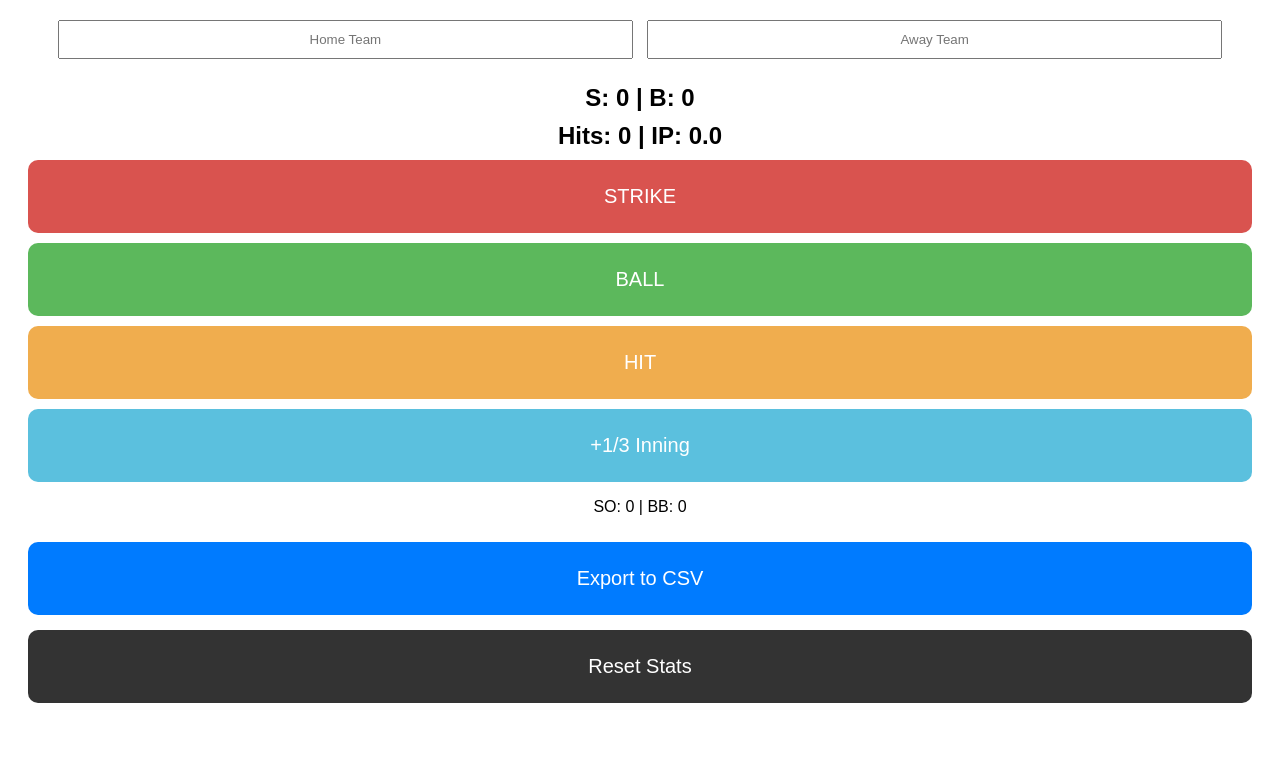
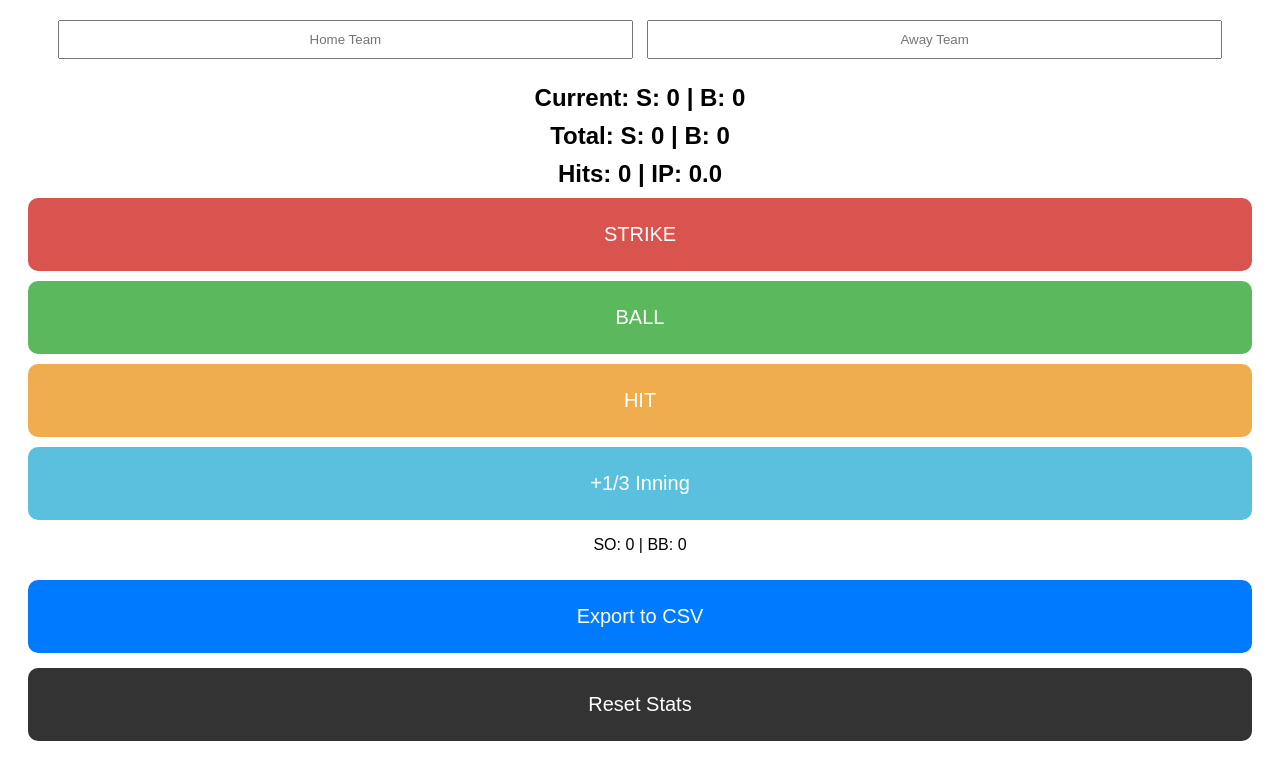
Before and after one commit to Osvelazq/Pitch-Count, a plain HTML site: page index.html in a window 1280 px wide. Shown: the part 72-841 px from the top of the page. Before the commit the page ends 803 px from the top, so only its background shows below. Drawn offline with Linux system fonts and the light colour scheme.

Commit message:
Enhance stats display and localStorage handling

```diff
--- a/index.html
+++ b/index.html
@@ -26,7 +26,8 @@
         <input type="text" id="awayTeam" placeholder="Away Team" oninput="saveTeams()">
     </div>
 
-    <div class="stats">S: <span id="s">0</span> | B: <span id="b">0</span></div>
+    <div class="stats">Current: S: <span id="s">0</span> | B: <span id="b">0</span></div>
+    <div class="stats">Total: S: <span id="ts">0</span> | B: <span id="tb">0</span></div>
     <div class="stats">Hits: <span id="h">0</span> | IP: <span id="ip">0.0</span></div>
 
     <div class="button-container">
@@ -42,37 +43,37 @@
     <button id="resetBtn" onclick="reset()">Reset Stats</button>
 
     <script>
-        // Initialize variables safely
         let s = parseInt(localStorage.getItem('s')) || 0;
         let b = parseInt(localStorage.getItem('b')) || 0;
+        let ts = parseInt(localStorage.getItem('ts')) || 0;
+        let tb = parseInt(localStorage.getItem('tb')) || 0;
         let h = parseInt(localStorage.getItem('h')) || 0;
         let ip = parseFloat(localStorage.getItem('ip')) || 0;
         let so = parseInt(localStorage.getItem('so')) || 0;
         let bb = parseInt(localStorage.getItem('bb')) || 0;
 
-        // Load team names
         document.getElementById('homeTeam').value = localStorage.getItem('homeTeam') || '';
         document.getElementById('awayTeam').value = localStorage.getItem('awayTeam') || '';
 
         function update() {
             document.getElementById('s').innerText = s;
             document.getElementById('b').innerText = b;
+            document.getElementById('ts').innerText = ts;
+            document.getElementById('tb').innerText = tb;
             document.getElementById('h').innerText = h;
             document.getElementById('ip').innerText = ip.toFixed(1);
             document.getElementById('so').innerText = so;
             document.getElementById('bb').innerText = bb;
 
-            localStorage.setItem('s', s);
-            localStorage.setItem('b', b);
-            localStorage.setItem('h', h);
-            localStorage.setItem('ip', ip);
-            localStorage.setItem('so', so);
-            localStorage.setItem('bb', bb);
+            localStorage.setItem('s', s); localStorage.setItem('b', b);
+            localStorage.setItem('ts', ts); localStorage.setItem('tb', tb);
+            localStorage.setItem('h', h); localStorage.setItem('ip', ip);
+            localStorage.setItem('so', so); localStorage.setItem('bb', bb);
         }
 
         function add(type) {
-            if(type === 's') { s++; if(s >= 3) { so++; s=0; b=0; } }
-            else if(type === 'b') { b++; if(b >= 4) { bb++; s=0; b=0; } }
+            if(type === 's') { s++; ts++; if(s >= 3) { so++; s=0; b=0; } }
+            else if(type === 'b') { b++; tb++; if(b >= 4) { bb++; s=0; b=0; } }
             else if(type === 'h') { h++; }
             else if(type === 'ip') { ip += 0.33; }
             update();
@@ -96,8 +97,9 @@
             const data = [
                 ["Teams", home + " vs " + away],
                 ["Stat", "Value"],
-                ["Strikes", s], ["Balls", b], ["Hits", h],
-                ["Innings", ip.toFixed(1)], ["Strikeouts", so], ["Walks", bb]
+                ["Total Strikes", ts], ["Total Balls", tb],
+                ["Hits", h], ["Innings", ip.toFixed(1)],
+                ["Strikeouts", so], ["Walks", bb]
             ];
             let csvContent = "data:text/csv;charset=utf-8," + data.map(e => e.join(",")).join("\n");
             const link = document.createElement("a");
@@ -108,7 +110,6 @@
             document.body.removeChild(link);
         }
 
-        // Initial call to display saved data
         update();
     </script>
 </body>
```
